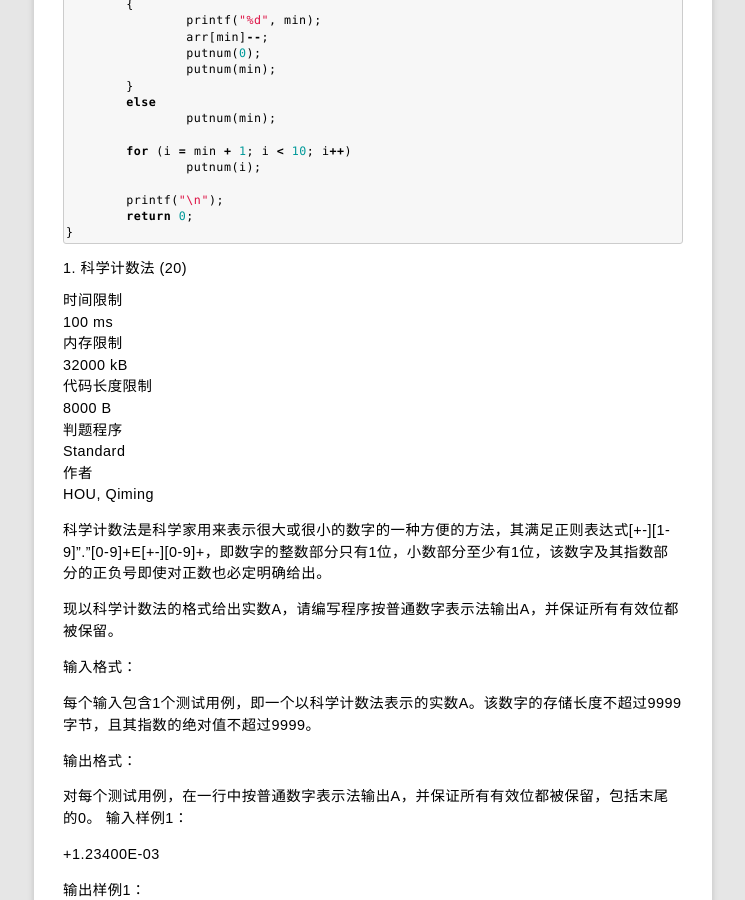
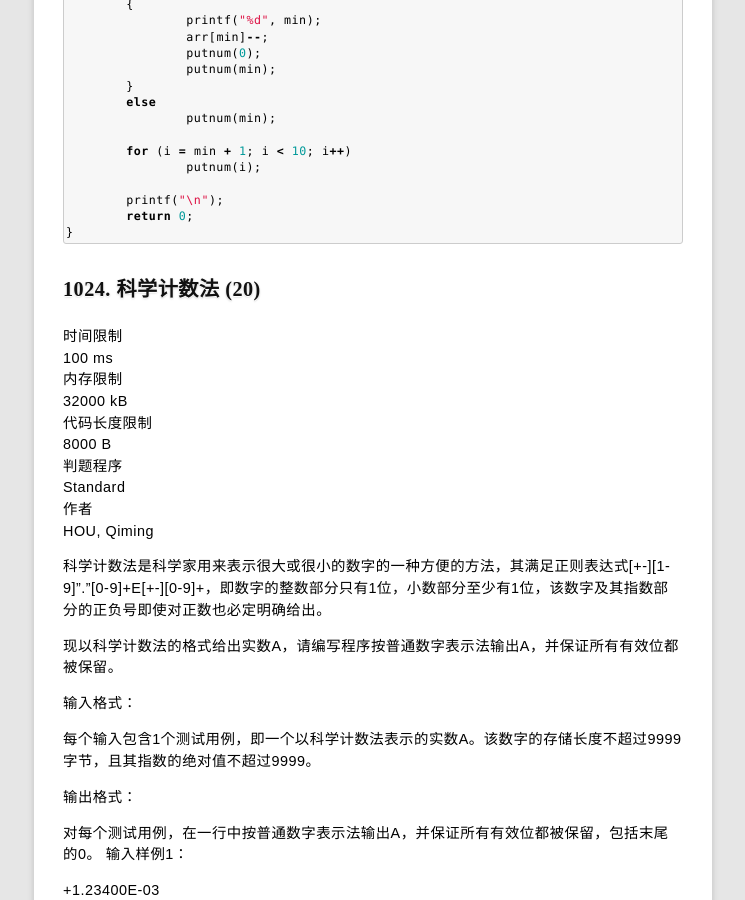
Before and after one commit to rhuichao/uternet.github.io, a Jekyll site: the page built from _posts/2014-08-13-PAT.md, in a window 1280 px wide and 900 px high, scrolled down 40867 px. Shown: the whole window, without its empty margins (267-1012 px from the left). Built offline with Jekyll 4.4.1, drawn with Linux system fonts in a browser that asks for light colours; some web fonts are replaced; Markdown is read by kramdown in place of the engine named in the settings.

Commit message:
new document posted

````diff
--- a/_posts/2014-08-13-PAT.md
+++ b/_posts/2014-08-13-PAT.md
@@ -2250,7 +2250,7 @@
 }
 ```
 
-1024. 科学计数法 (20)
+##1024. 科学计数法 (20)
 
 时间限制
 100 ms
````
